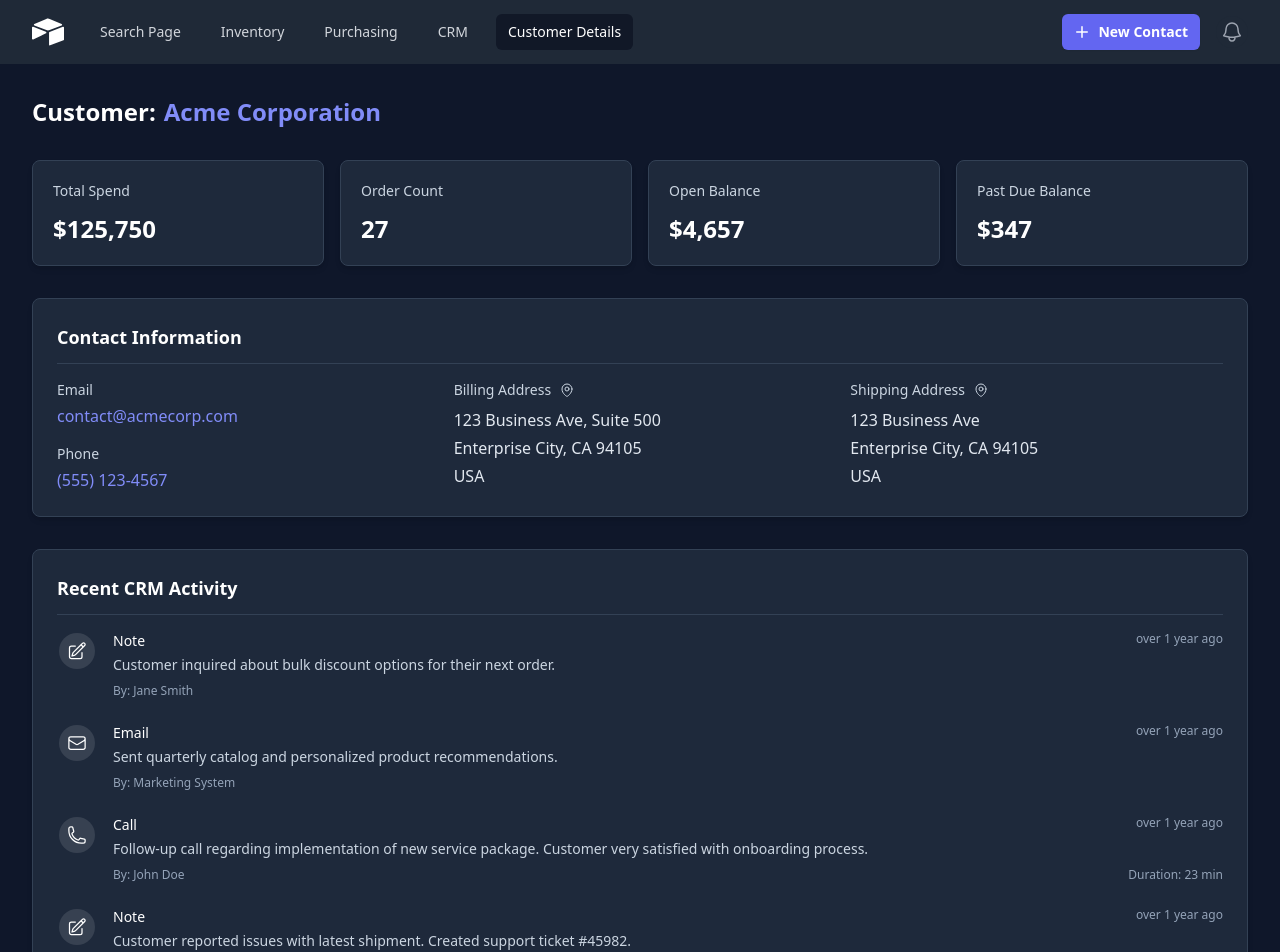
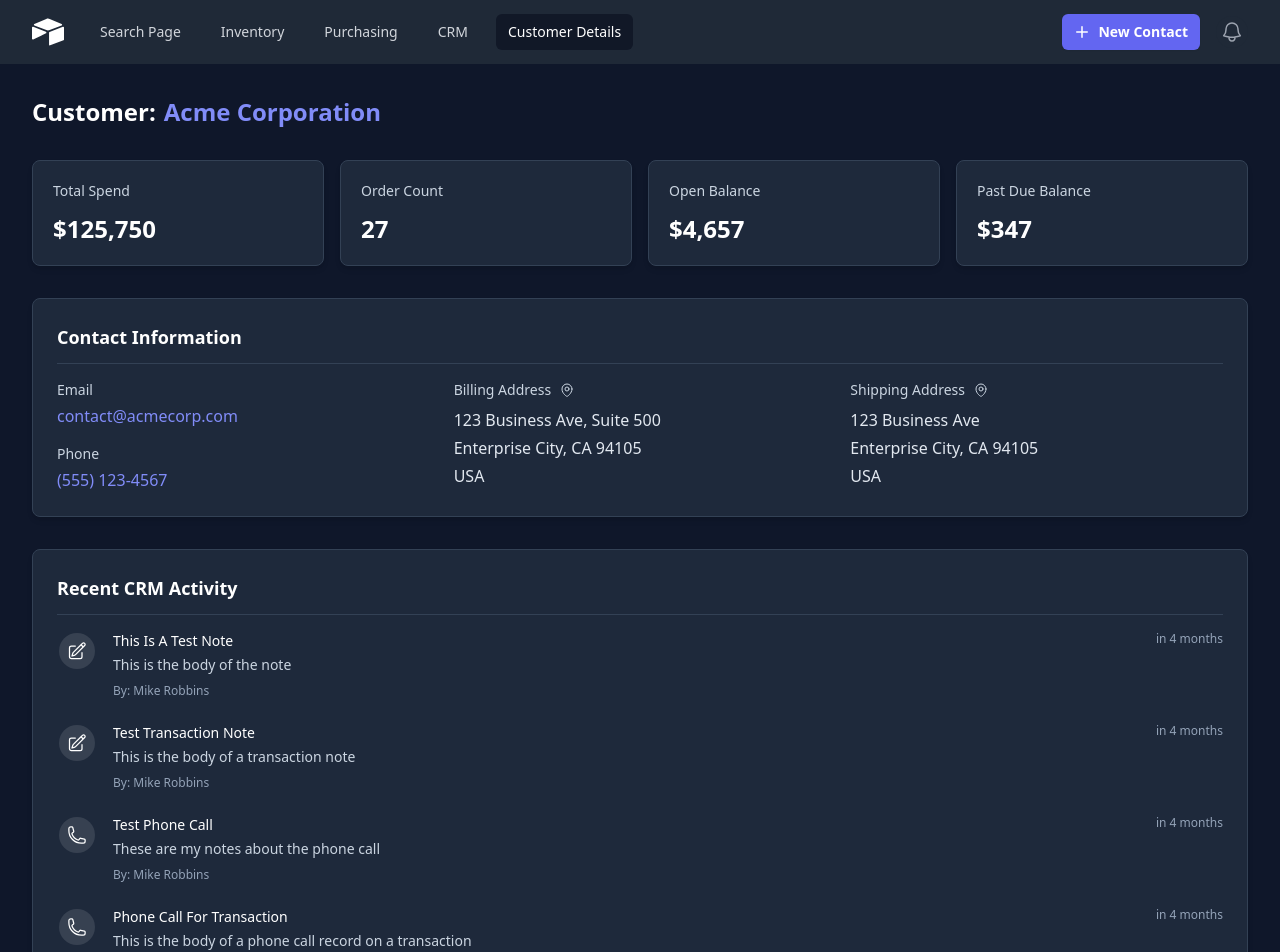
Before and after one commit to mdrobbins/netsuite-react-demo, a React (Create React App) app: page /#/customer/CUST-1001 in a window 1280 px wide. Shown: the top 952 px of the page. Built offline with nearby package versions, Linux system fonts and the light colour scheme; data requests are answered from the project's data file.

Commit message:
Working customer activity

```diff
--- a/data/db.json
+++ b/data/db.json
@@ -230,5 +230,55 @@
       "openBalance": 4657,
       "pastDueBalance": 347
     }
-  }
+  },
+  "activity": [
+    {
+      "date": "2025-05-08 04:00:54",
+      "type": "NOTE",
+      "ownerId": -5,
+      "ownerName": "Mike Robbins",
+      "title": "This is a test note",
+      "message": "This is the body of the note"
+    },
+    {
+      "date": "5/10/2025",
+      "type": "NOTE",
+      "ownerId": -5,
+      "ownerName": "Mike Robbins",
+      "title": "Test transaction note",
+      "message": "This is the body of a transaction note"
+    },
+    {
+      "date": "2025-05-08 04:05:54",
+      "type": "CALL",
+      "ownerId": -5,
+      "ownerName": "Mike Robbins",
+      "title": "Test phone call",
+      "message": "These are my notes about the phone call"
+    },
+    {
+      "date": "2025-05-10 03:05:01",
+      "type": "CALL",
+      "ownerId": -5,
+      "ownerName": "Mike Robbins",
+      "title": "Phone call for transaction",
+      "message": "This is the body of a phone call record on a transaction"
+    },
+    {
+      "date": "2025-05-10 08:05:30",
+      "type": "EMAIL",
+      "ownerId": -5,
+      "ownerName": "Mike Robbins",
+      "title": "DataTek Software, LLC: Invoice #3102808",
+      "message": "<HTML><HEAD><BASE href='https://tstdrv946228.app.netsuite.com/'><meta http-equiv=\"Content-Type\" content=\"text/html; charset=UTF-8\"></HEAD><BODY style=\"font-family:Verdana,Arial,Helvetica,sans-serif;font-size:10pt;\"><p>Pay up!</p></BODY></HTML>"
+    },
+    {
+      "date": "2025-05-08 09:05:17",
+      "type": "EMAIL",
+      "ownerId": -5,
+      "ownerName": "Mike Robbins",
+      "title": "This is the Subject",
+      "message": "<HTML><HEAD><BASE href='https://tstdrv946228.app.netsuite.com/'><meta http-equiv=\"Content-Type\" content=\"text/html; charset=UTF-8\"></HEAD><BODY style=\"font-family:Verdana,Arial,Helvetica,sans-serif;font-size:10pt;\"><p>This is the body of the message</p></BODY></HTML>"
+    }
+  ]
 }
--- a/src/Components/CustomerDetailsScreen/ActivityLog.js
+++ b/src/Components/CustomerDetailsScreen/ActivityLog.js
@@ -1,81 +1,43 @@
 import { useState, useEffect } from 'react';
-import { formatDistanceToNow } from 'date-fns';
+import { formatDistanceToNow, formatDistanceToNowStrict } from 'date-fns';
 import { clsx } from 'clsx';
 import { Note } from '../icons/Note';
 import { Envelope } from '../icons/Envelope';
 import { Phone } from '../icons/Phone';
+import { useParams } from 'react-router-dom';
+import { useQuery } from '@tanstack/react-query';
+import api from '../../api';
 
 function ActivityLog({ customerId }) {
-  const [activities, setActivities] = useState([]);
-  const [isLoading, setIsLoading] = useState(true);
+    const { id } = useParams();
 
-  // Simulating data fetching
-  useEffect(() => {
-    // In a real app, this would be an API call
-    setTimeout(() => {
-      setActivities([
-        {
-          id: 'act-001',
-          type: 'note',
-          content: 'Customer inquired about bulk discount options for their next order.',
-          createdBy: 'Jane Smith',
-          createdAt: new Date(2023, 6, 15, 14, 30),
-        },
-        {
-          id: 'act-002',
-          type: 'email',
-          content: 'Sent quarterly catalog and personalized product recommendations.',
-          createdBy: 'Marketing System',
-          createdAt: new Date(2023, 6, 10, 9, 15),
-        },
-        {
-          id: 'act-003',
-          type: 'call',
-          content: 'Follow-up call regarding implementation of new service package. Customer very satisfied with onboarding process.',
-          createdBy: 'John Doe',
-          duration: '23 min',
-          createdAt: new Date(2023, 6, 5, 11, 0),
-        },
-        {
-          id: 'act-004',
-          type: 'note',
-          content: 'Customer reported issues with latest shipment. Created support ticket #45982.',
-          createdBy: 'Alex Johnson',
-          createdAt: new Date(2023, 6, 1, 16, 45),
-        },
-        {
-          id: 'act-005',
-          type: 'email',
-          content: 'Sent invoice #INV-2023-07-15 for recent order.',
-          createdBy: 'Billing System',
-          createdAt: new Date(2023, 5, 28, 8, 0),
-        },
-        {
-          id: 'act-006',
-          type: 'call',
-          content: 'Quarterly business review call. Discussed expansion opportunities and introduced new product lines.',
-          createdBy: 'Sarah Williams',
-          duration: '45 min',
-          createdAt: new Date(2023, 5, 20, 10, 30),
-        },
-      ]);
-      setIsLoading(false);
-    }, 1500);
-  }, [customerId]);
+    const { isPending, data } = useQuery({
+        queryKey: ['getCustomerActivity', [id]],
+        queryFn: () => api.getCustomerActivity(id),
+        retry: false,
+    });
 
-  const getActivityIcon = (type) => {
+    const activities = data?.result;
+
+    const getActivityIcon = type => {
         switch (type) {
-      case 'note': return <Note/>;
-      case 'email': return <Envelope/>;
-      case 'call': return <Phone/>;
-      default: return '📌';
+            case 'NOTE':
+                return <Note />;
+            case 'EMAIL':
+                return <Envelope />;
+            case 'CALL':
+                return <Phone />;
+            default:
+                return '📌';
         }
     };
 
-  if (isLoading) {
+    if (isPending) {
         return (
             <div className="bg-slate-800 rounded-lg shadow-md p-6 border border-slate-700">
-        <h2 className="text-lg font-semibold border-b border-slate-700 pb-3 mb-4 text-white">Recent CRM Activity</h2>
+                <h2 className="text-lg font-semibold border-b border-slate-700 pb-3 mb-4 text-white">
+                    Recent CRM Activity
+                </h2>
                 <div className="animate-pulse space-y-4">
                     {[...Array(4)].map((_, i) => (
                         <div key={i} className="flex gap-3">
@@ -94,30 +56,41 @@ function ActivityLog({ customerId }) {
 
     return (
         <div className="bg-slate-800 rounded-lg shadow-md p-6 border border-slate-700">
-      <h2 className="text-lg font-semibold border-b border-slate-700 pb-3 mb-4 text-white">Recent CRM Activity</h2>
+            <h2 className="text-lg font-semibold border-b border-slate-700 pb-3 mb-4 text-white">
+                Recent CRM Activity
+            </h2>
 
             <div className="space-y-6">
-        {activities.map((activity) => (
+                {activities.map(activity => (
                     <div key={activity.id} className="flex gap-4">
-            <div className={clsx(
-              "flex items-center justify-center w-10 h-10 rounded-full flex-shrink-0 text-white"
-            )}>
-              <span className="text-lg p-2 rounded-full bg-gray-700">{getActivityIcon(activity.type)}</span>
+                        <div
+                            className={clsx(
+                                'flex items-center justify-center w-10 h-10 rounded-full flex-shrink-0 text-white',
+                            )}
+                        >
+                            <span className="text-lg p-2 rounded-full bg-gray-700">
+                                {getActivityIcon(activity.type)}
+                            </span>
                         </div>
 
                         <div className="flex-1">
                             <div className="flex justify-between">
-                <h3 className="text-sm font-medium capitalize text-white">{activity.type}</h3>
+                                <h3 className="text-sm font-medium capitalize text-white">
+                                    {activity.title}
+                                </h3>
                                 <span className="text-xs text-slate-400">
-                  {formatDistanceToNow(activity.createdAt, { addSuffix: true })}
+                                    {formatDistanceToNowStrict(new Date(activity.date), {
+                                        addSuffix: true,
+                                    })}
                                 </span>
                             </div>
 
-              <p className="text-sm mt-1 text-slate-300">{activity.content}</p>
+                            <p className="text-sm mt-1 text-slate-300 line-clamp-2" dangerouslySetInnerHTML={{ __html: activity.message }}>
+                                {/*{activity.message}*/}
+                            </p>
 
                             <div className="flex justify-between mt-2 text-xs text-slate-400">
-                <span>By: {activity.createdBy}</span>
-                {activity.duration && <span>Duration: {activity.duration}</span>}
+                                <span>By: {activity.ownerName}</span>
                             </div>
                         </div>
                     </div>
--- a/src/FileCabinet/SuiteScripts/starter-kit/datatek-starter-kit-api-restlet.js
+++ b/src/FileCabinet/SuiteScripts/starter-kit/datatek-starter-kit-api-restlet.js
@@ -22,6 +22,7 @@ define([
             getProducts,
             getCategories,
             getOpenPurchaseOrders,
+            getCustomerActivity
         };
 
         const handler = actionRouter[action] || invalidAction;
@@ -86,6 +87,65 @@ define([
             shippingAddress,
             billingAddress,
         };
+    }
+
+    function getCustomerActivity({ customerId }) {
+        return [
+            ...getNotes(customerId),
+            ...getMessages(customerId),
+            ...getPhoneCalls(customerId)
+        ].sort((a, b) => new Date(b.date) - new Date(a.date));
+    }
+
+    function getNotes(customerId) {
+        return query.runSuiteQL({
+            query: `
+                select
+                    cn.notedate             as date,
+                    'NOTE'                  as type,
+                    cn.author               as owner_id,
+                    BUILTIN.DF(cn.author)   as owner_name,
+                    cn.title,
+                    cn.note as message
+                from customernote cn
+                where 1 = 1
+                    and cn.entity = ${customerId}
+            `
+        }).asMappedResults().map(mapPropertiesToCamelCase);
+    }
+
+    function getMessages(customerId) {
+        return query.runSuiteQL({
+            query: `
+                select
+                    to_char(p.createddate, 'YYYY-MM-DD hh:mm:ss')   as date,
+                    'CALL'                                          as type,
+                    p.owner                                         as owner_id,
+                    BUILTIN.DF(p.owner)                             as owner_name,
+                    p.title,
+                    p.message,
+                from phonecall p
+                where 1 = 1
+                    and p.company = ${customerId}
+            `
+        }).asMappedResults().map(mapPropertiesToCamelCase);
+    }
+
+    function getPhoneCalls(customerId) {
+        return query.runSuiteQL({
+            query: `
+                select
+                    to_char(m.messagedate, 'YYYY-MM-DD hh:mm:ss')   as date,
+                    'EMAIL'                                         as type,
+                    m.author                                        as owner_id,
+                    BUILTIN.DF(m.author)                            as owner_name,
+                    m.subject                                       as title,
+                    m.message
+                from message m
+                where 1 = 1
+                    and m.entity = ${customerId}
+            `
+        }).asMappedResults().map(mapPropertiesToCamelCase);
     }
 
     function getAddress(type, customerData) {
--- a/src/api/api.dev.js
+++ b/src/api/api.dev.js
@@ -34,6 +34,15 @@ const api = {
             const customers = await response.json();
 
             return wrap(customers);
+        });
+    },
+
+    getCustomerActivity: async function(customerId) {
+        return delay(500).then(async () => {
+            const response = await fetch('http://localhost:8000/activity');
+            const activity = await response.json();
+
+            return wrap(activity.sort((a, b) => b.date - a.date));
         });
     },
 
--- a/src/api/api.prod.js
+++ b/src/api/api.prod.js
@@ -15,6 +15,14 @@ const api = {
 
     getCustomerDetails: async function(customerId) {
         const url = `${api.apiEndPoint}&action=getCustomerDetails&customerId=${customerId}`;
+
+        const response = await this.makeAjaxCall(url);
+
+        return await response.json();
+    },
+
+    getCustomerActivity: async function(customerId) {
+        const url = `${api.apiEndPoint}&action=getCustomerActivity&customerId=${customerId}`;
 
         const response = await this.makeAjaxCall(url);
 
```
Also changed, not shown: src/Components/SearchScreen/SearchResults.js (+43 -45 lines), src/Components/SearchScreen/SearchScreen.js (+20 -13 lines). Lines whose indentation alone changed are shown as unchanged.
